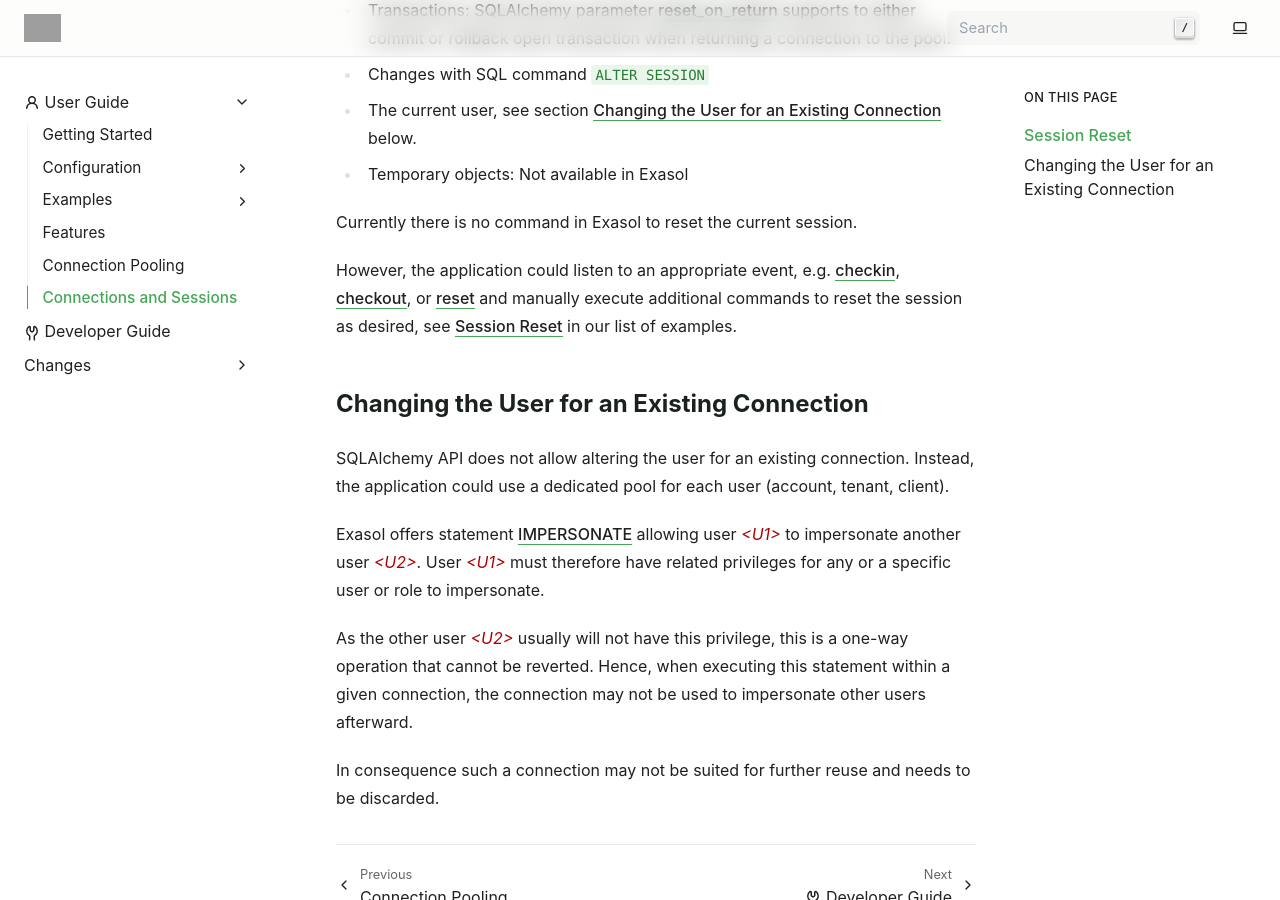
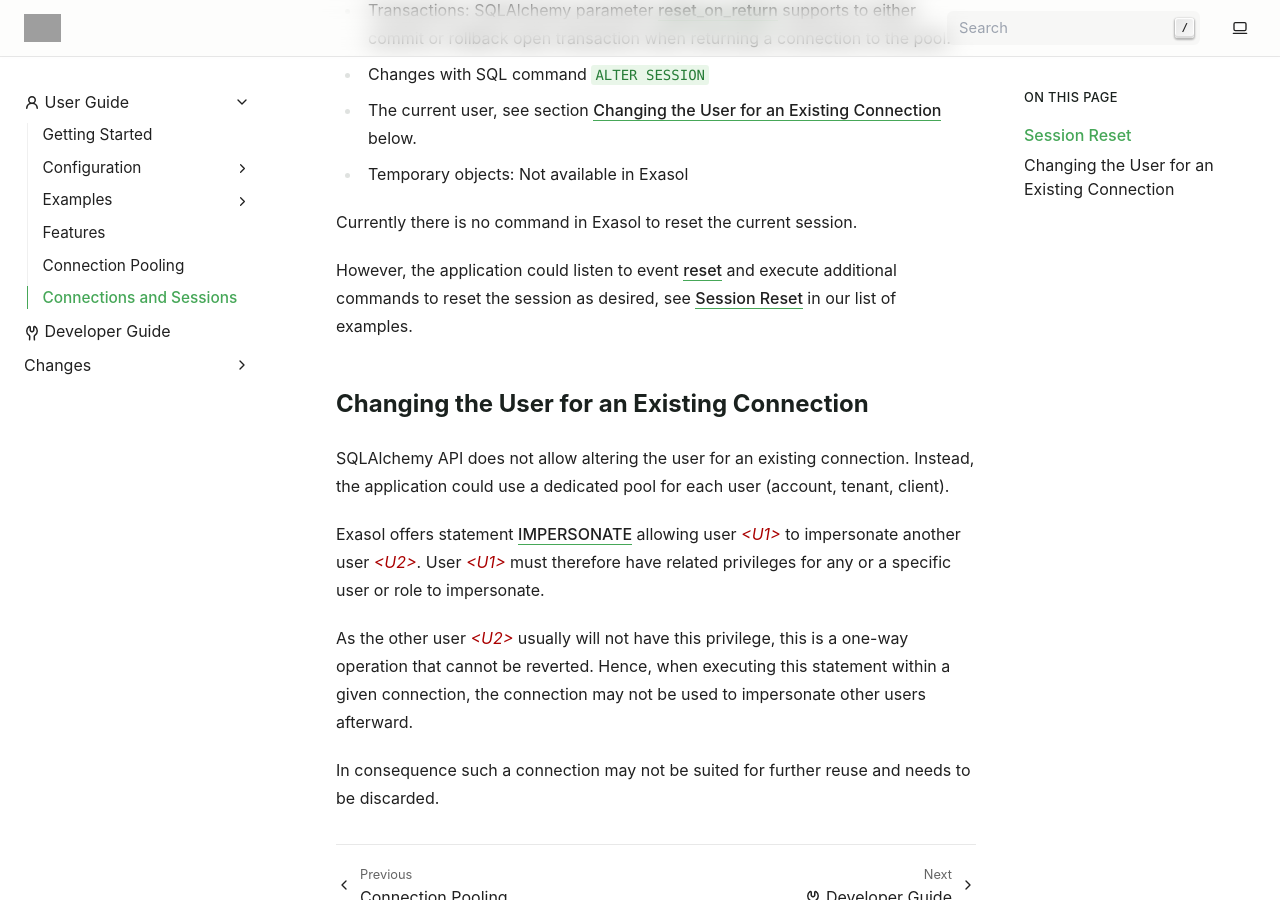
Before and after one commit to exasol/sqlalchemy-exasol, a Sphinx documentation site: the page built from doc/user_guide/pooling/session_reset.rst, in a window 1280 px wide and 900 px high, scrolled down 698 px. Built offline with Sphinx 7.4.7, drawn with Linux system fonts in a browser that asks for light colours; grey boxes are pictures that could not be loaded.

Commit message:
Focused the recommendation to mention the reset event only.

```diff
--- a/doc/user_guide/pooling/session_reset.rst
+++ b/doc/user_guide/pooling/session_reset.rst
@@ -36,15 +36,10 @@
 
 Currently there is no command in Exasol to reset the current session.
 
-However, the application could listen to an appropriate event, e.g. `checkin
-<checkin_>`_, `checkout <checkout_>`_, or `reset <reset_>`_ and manually
-execute additional commands to reset the session as desired, see
+However, the application could listen to event `reset <reset_>`_ and execute
+additional commands to reset the session as desired, see
 :ref:`example_session_reset` in our list of examples.
 
-.. _checkin:
-   https://docs.sqlalchemy.org/en/20/core/events.html#sqlalchemy.events.PoolEvents.checkin
-.. _checkout:
-   https://docs.sqlalchemy.org/en/20/core/events.html#sqlalchemy.events.PoolEvents.checkout
 .. _reset:
    https://docs.sqlalchemy.org/en/20/core/events.html#sqlalchemy.events.PoolEvents.reset
 
```
